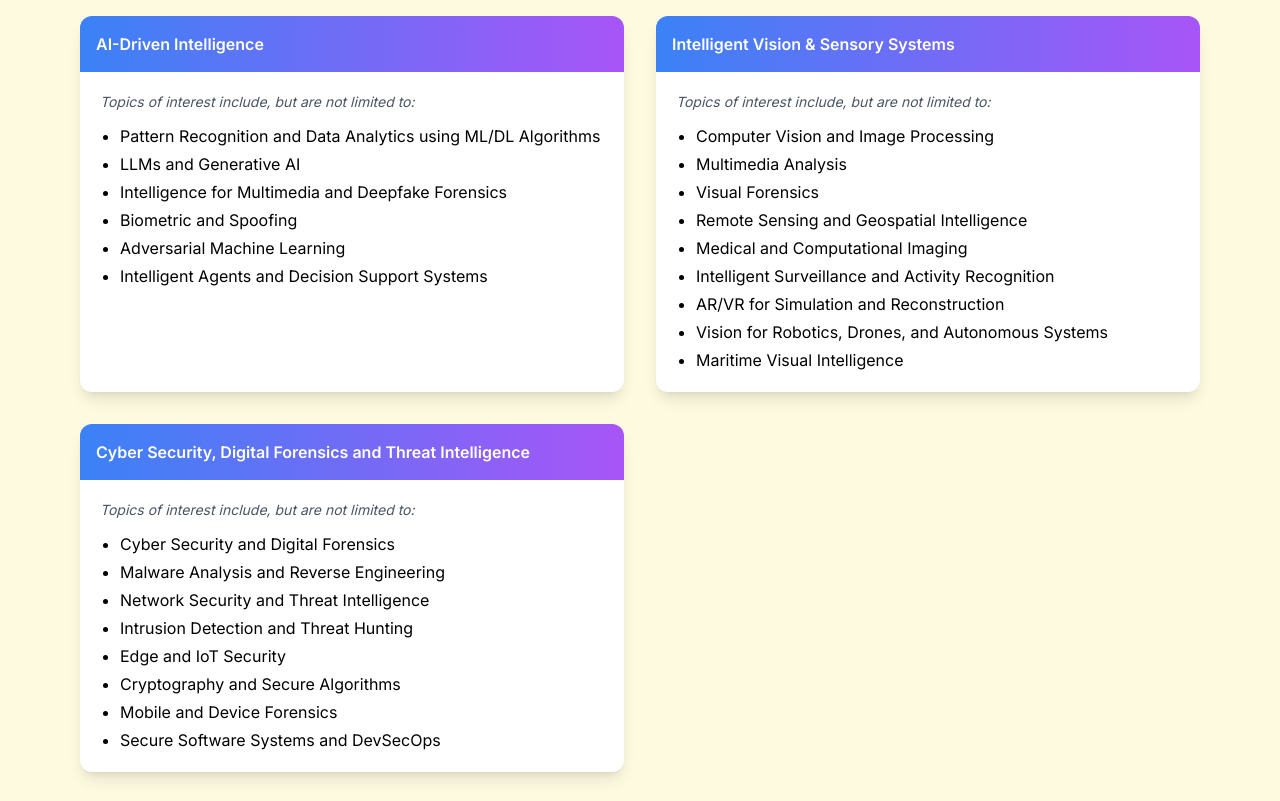
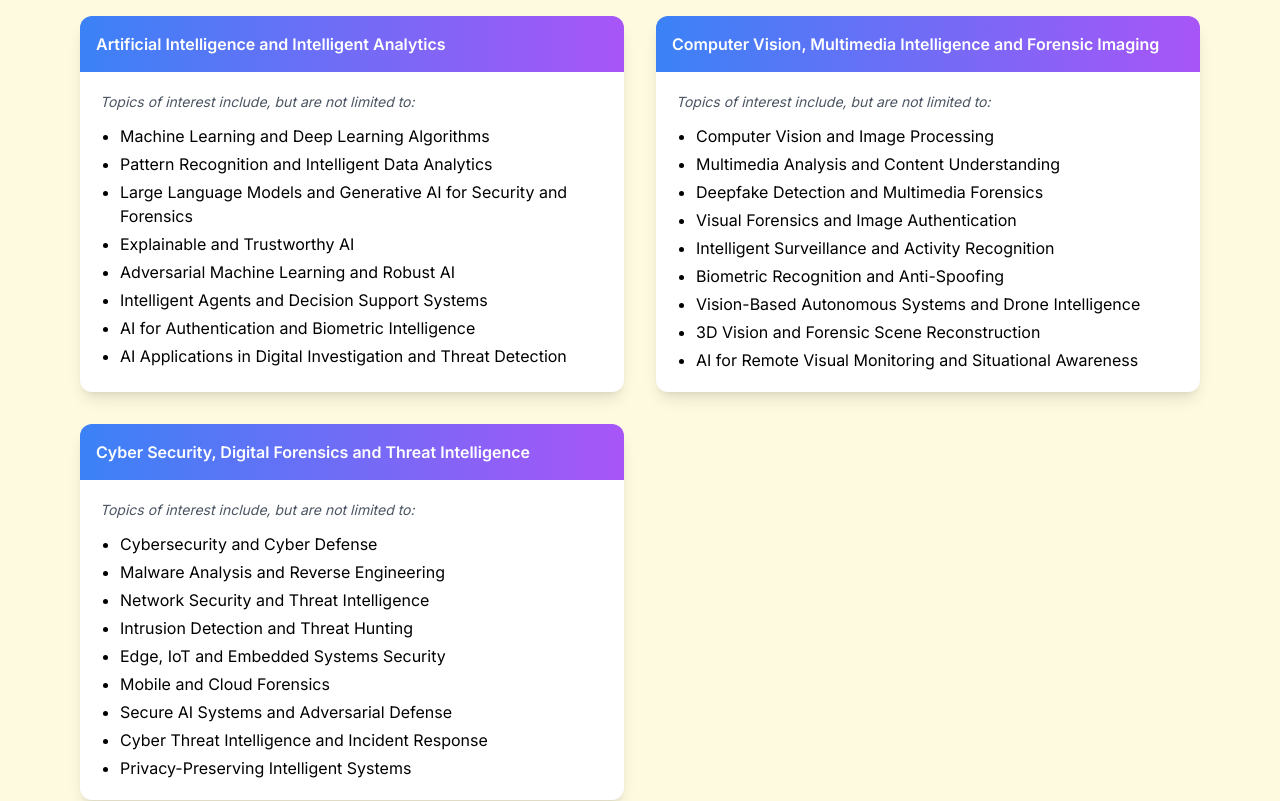
Before and after one commit to ictcon-cit/ictcon_2026, a Next.js app: page /papers in a window 1280 px wide. Shown: the part 480-1281 px from the top of the page. Built offline with nearby package versions, Linux system fonts and the light colour scheme.

Commit message:
Updated home

```diff
--- a/src/app/papers/page.tsx
+++ b/src/app/papers/page.tsx
@@ -24,44 +24,47 @@ const PaperPage = () => {
 
           {[
             {
-              title: "AI-Driven Intelligence",
+              title: "Artificial Intelligence and Intelligent Analytics",
               focus: "Topics of interest include, but are not limited to:",
               points: [
-                "Pattern Recognition and Data Analytics using ML/DL Algorithms ",
-                "LLMs and Generative AI",
-                "Intelligence for Multimedia and Deepfake Forensics",
-                "Biometric and Spoofing",
-                "Adversarial Machine Learning",
+                "Machine Learning and Deep Learning Algorithms",
+                "Pattern Recognition and Intelligent Data Analytics",
+                "Large Language Models and Generative AI for Security and Forensics",
+                "Explainable and Trustworthy AI",
+                "Adversarial Machine Learning and Robust AI",
                 "Intelligent Agents and Decision Support Systems",
+                "AI for Authentication and Biometric Intelligence",
+                "AI Applications in Digital Investigation and Threat Detection"
               ],
             },
             {
-              title: "Intelligent Vision & Sensory Systems",
+              title: "Computer Vision, Multimedia Intelligence and Forensic Imaging",
               focus: "Topics of interest include, but are not limited to:",
               points: [
                 "Computer Vision and Image Processing",
-                "Multimedia Analysis",
-                "Visual Forensics",
-                "Remote Sensing and Geospatial Intelligence",
-                "Medical and Computational Imaging",
+                "Multimedia Analysis and Content Understanding",
+                "Deepfake Detection and Multimedia Forensics",
+                "Visual Forensics and Image Authentication",
                 "Intelligent Surveillance and Activity Recognition",
-                "AR/VR for Simulation and Reconstruction",
-                "Vision for Robotics, Drones, and Autonomous Systems",
-                "Maritime Visual Intelligence",
+                "Biometric Recognition and Anti-Spoofing",
+                "Vision-Based Autonomous Systems and Drone Intelligence",
+                "3D Vision and Forensic Scene Reconstruction",
+                "AI for Remote Visual Monitoring and Situational Awareness"
               ],
             },
             {
               title: "Cyber Security, Digital Forensics and Threat Intelligence",
               focus: "Topics of interest include, but are not limited to:",
               points: [
-                "Cyber Security and Digital Forensics",
+                "Cybersecurity and Cyber Defense",
                 "Malware Analysis and Reverse Engineering",
                 "Network Security and Threat Intelligence",
                 "Intrusion Detection and Threat Hunting",
-                "Edge and IoT Security",
-                "Cryptography and Secure Algorithms ",
-                "Mobile and Device Forensics",
-                "Secure Software Systems and DevSecOps",
+                "Edge, IoT and Embedded Systems Security",
+                "Mobile and Cloud Forensics",
+                "Secure AI Systems and Adversarial Defense",
+                "Cyber Threat Intelligence and Incident Response",
+                "Privacy-Preserving Intelligent Systems"
               ],
             },
           ].map((track, index) => (
```
